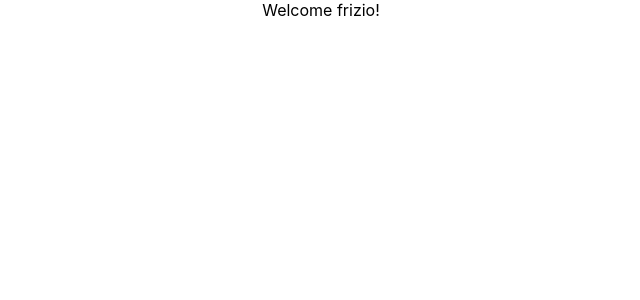
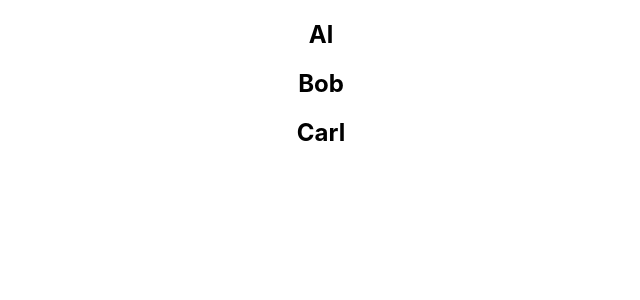
Before and after one commit to frizio/demo-react-app, a React (Create React App) app: page / in a window 1280 px wide. Shown: the top 300 px of the page, without its empty margins (319-959 px from the left). Built offline with nearby package versions, Linux system fonts and the light colour scheme.

Commit message:
List rendering:  simple list

```diff
--- a/src/App.js
+++ b/src/App.js
@@ -10,12 +10,14 @@
 import EventBind from './components/EventBind';
 import ParentComponent from './components/ParentComponent';
 import UserGreeting from './components/UserGreeting';
+import NameList from './components/NameList';
 
 class App extends Component {
   render() {
     return (
       <div className="App">
-        <UserGreeting/>
+        <NameList/>
+        {/* <UserGreeting/> */}
         {/* <ParentComponent/> */}
         {/* <EventBind/> */}
         {/* <ClassClick/> */}
--- /dev/null
+++ b/src/components/NameList.js
@@ -0,0 +1,16 @@
+import React from 'react'
+
+function NameList() {
+
+  const names = ['Al', 'Bob', 'Carl'];
+
+  const nameList = names.map(name => <h2>{name}</h2>);
+
+  return (
+    <div>
+      { nameList }
+    </div>
+  )
+}
+
+export default NameList
```
